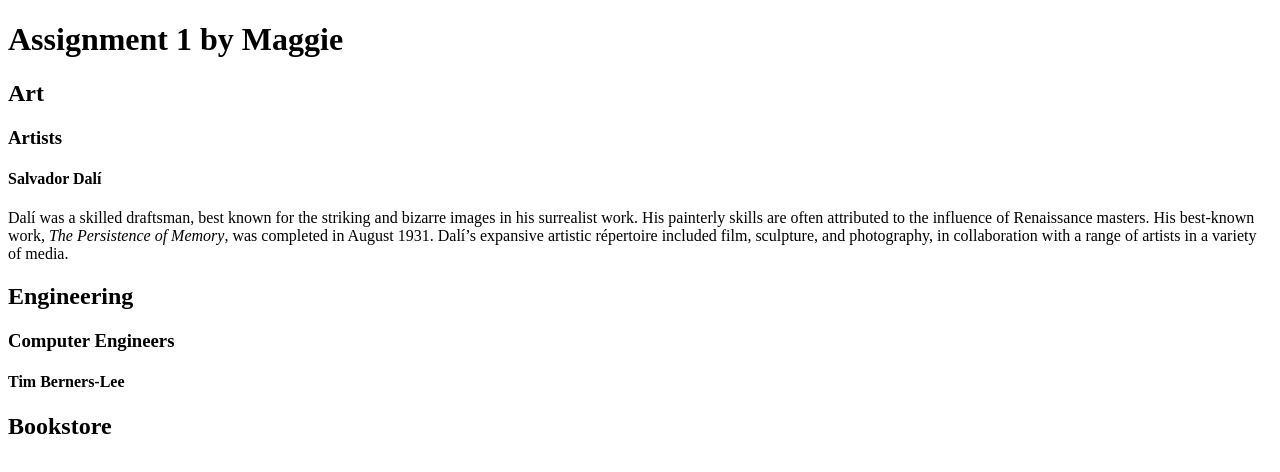
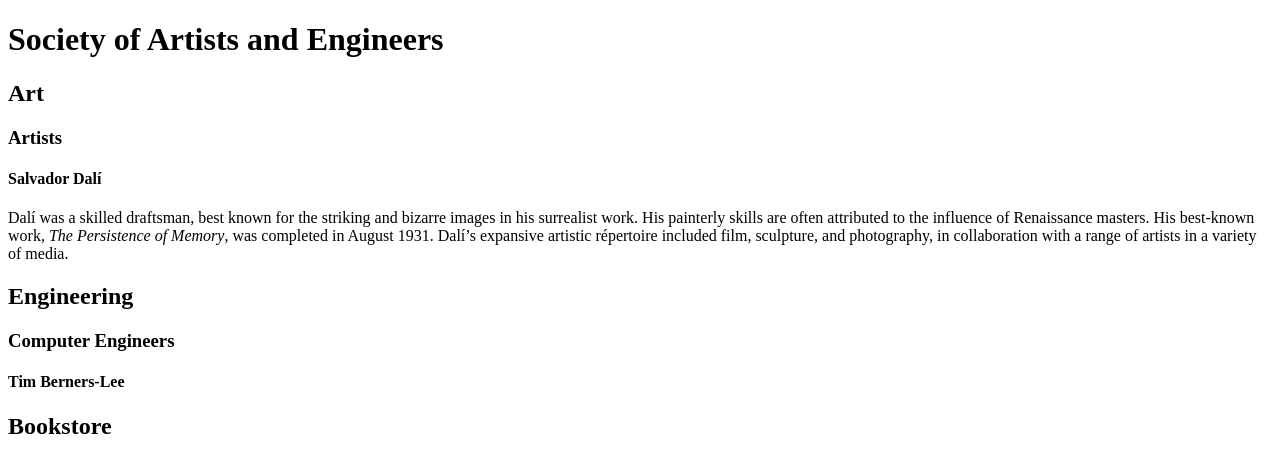
Before and after one commit to Maggnolia-Design/artists-engineers-webpage, a plain HTML site: page index.html in a window 1280 px wide. Drawn offline with Linux system fonts and the light colour scheme.

Commit message:
changed title and h1

```diff
--- a/index.html
+++ b/index.html
@@ -2,11 +2,11 @@
 <html lang="en">
    <head>
       <meta charset="utf-8">
-      <title>Assignment 1 by Maggie</title>
+      <title>Society of Artists and Engineers</title>
       <link rel="stylesheet" href="css/style.css">
    </head>
    <body>
-      <h1>Assignment 1 by Maggie</h1>
+      <h1>Society of Artists and Engineers</h1>
       <h2>Art</h2>
       <h3>Artists</h3>
       <h4>Salvador Dalí</h4>
```
